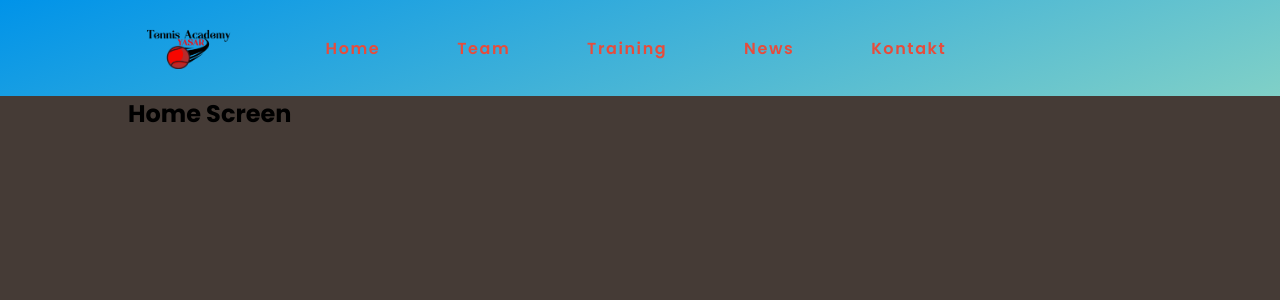
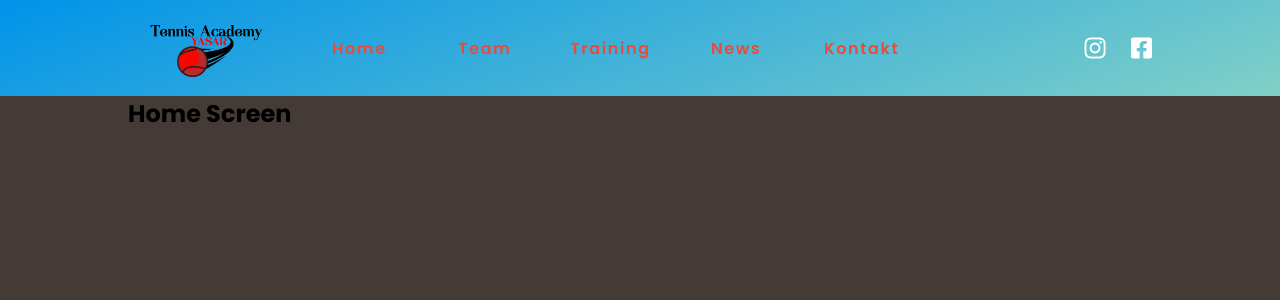
Before and after one commit to nikita-reva/tennis-instructor-website, a React (Create React App) app: page / in a window 1280 px wide. Shown: the top 300 px of the page. Built offline with nearby package versions, Linux system fonts and the light colour scheme.

Commit message:
Social media bar in header added

```diff
--- a/package.json
+++ b/package.json
@@ -1,6 +1,6 @@
 {
 	"name": "tennis-academy-yasar",
-	"homepage": "https://github.com/nikita-reva/tennis-academy-yasar-website.git",
+	"homepage": "https://nikita-reva.github.io/tennis-academy-yasar-website/",
 	"version": "0.1.0",
 	"private": true,
 	"dependencies": {
--- a/public/index.html
+++ b/public/index.html
@@ -9,22 +9,18 @@
 			name="description"
 			content="Web site created using create-react-app"
 		/>
+
 		<link rel="apple-touch-icon" href="%PUBLIC_URL%/logo192.png" />
-    <!--
-      manifest.json provides metadata used when your web app is installed on a
-      user's mobile device or desktop. See https://developers.google.com/web/fundamentals/web-app-manifest/
-    -->
+
 		<link rel="manifest" href="%PUBLIC_URL%/manifest.json" />
-    <!--
-      Notice the use of %PUBLIC_URL% in the tags above.
-      It will be replaced with the URL of the `public` folder during the build.
-      Only files inside the `public` folder can be referenced from the HTML.
 
-      Unlike "/favicon.ico" or "favicon.ico", "%PUBLIC_URL%/favicon.ico" will
-      work correctly both with client-side routing and a non-root public URL.
-      Learn how to configure a non-root public URL by running `npm run build`.
-    -->
-    <title>React App</title>
+		<link
+			rel="stylesheet"
+			href="https://cdnjs.cloudflare.com/ajax/libs/font-awesome/5.15.1/css/all.min.css"
+			integrity="sha512-+4zCK9k+qNFUR5X+cKL9EIR+ZOhtIloNl9GIKS57V1MyNsYpYcUrUeQc9vNfzsWfV28IaLL3i96P9sdNyeRssA=="
+			crossorigin="anonymous"
+		/>
+		<title>Tennis Academy Yasar</title>
 	</head>
 	<body>
 		<noscript>You need to enable JavaScript to run this app.</noscript>
@@ -38,6 +34,5 @@
 
       To begin the development, run `npm start` or `yarn start`.
       To create a production bundle, use `npm run build` or `yarn build`.
-    -->
-  </body>
+    --></body>
 </html>
--- a/src/app/layout/components/header-components/HeaderUnit.jsx
+++ b/src/app/layout/components/header-components/HeaderUnit.jsx
@@ -6,18 +6,15 @@ import Navbar from './Navbar'
 import NavItem from './NavItem'
 import NavLink from './NavLink'
 import NavLogo from './NavLogo'
+import SocialMediaBar from './SocialMediaBar'
+import SocialMediaBarItem from './SocialMediaBarItem'
 
 const HeaderUnit = () => {
 	return (
 		<Header>
 			<NavContainer>
 				<Navbar>
-					<NavItem>
-						<NavLogo
-							to="/"
-							src={require('./logo-web-transparent.png')}
-						/>
-					</NavItem>
+					<NavLogo to="/" />
 					<NavItem>
 						<NavLink to="/" title="Home"></NavLink>
 					</NavItem>
@@ -34,6 +31,10 @@ const HeaderUnit = () => {
 						<NavLink to="/" title="Kontakt"></NavLink>
 					</NavItem>
 				</Navbar>
+				<SocialMediaBar>
+					<SocialMediaBarItem icon="instagram" />
+					<SocialMediaBarItem icon="facebook-square" />
+				</SocialMediaBar>
 			</NavContainer>
 		</Header>
 	)
--- a/src/app/layout/components/header-components/NavContainer.jsx
+++ b/src/app/layout/components/header-components/NavContainer.jsx
@@ -3,6 +3,8 @@ import styled from 'styled-components'
 
 const AniketosNavContainer = styled.nav`
 	width: 80%;
+	display: flex;
+	justify-content: space-between;
 	height: 100%;
 	margin: 0 auto;
 `
--- a/src/app/layout/components/header-components/NavItem.jsx
+++ b/src/app/layout/components/header-components/NavItem.jsx
@@ -2,7 +2,16 @@ import React from 'react'
 import styled from 'styled-components'
 
 const AniketosNavItem = styled.li`
-	margin: 0 6vw 0 0;
+	display: flex;
+	height: 100%;
+	align-items: center;
+	justify-content: center;
+	width: 100px;
+	transition: background 0.1s ease-in;
+
+	&:hover {
+		background: rgba(0, 0, 0, 0.1);
+	}
 `
 
 const NavItem = ({ children }) => {
--- a/src/app/layout/components/header-components/NavLink.jsx
+++ b/src/app/layout/components/header-components/NavLink.jsx
@@ -8,10 +8,6 @@ const AniketosLink = styled.div`
 		font-weight: 600;
 		letter-spacing: 0.1rem;
 		color: var(--primary-color);
-
-		&:hover {
-			background: rgba(0, 0, 0, 0.1);
-		}
 	}
 `
 
--- a/src/app/layout/components/header-components/NavLogo.jsx
+++ b/src/app/layout/components/header-components/NavLogo.jsx
@@ -3,7 +3,7 @@ import styled from 'styled-components'
 import { Link } from 'react-router-dom'
 import Logo from './images/logo.png'
 const AniketosNavLogo = styled.img`
-	height: 8vh;
+	height: 10vh;
 	padding: 1vh;
 `
 
--- a/src/app/layout/components/header-components/Navbar.jsx
+++ b/src/app/layout/components/header-components/Navbar.jsx
@@ -7,6 +7,7 @@ const AniketosNavbar = styled.ul`
 	justify-content: flex-start;
 	align-items: center;
 	list-style: none;
+	gap: 2vw;
 `
 
 const Navbar = ({ children }) => {
--- /dev/null
+++ b/src/app/layout/components/header-components/SocialMediaBar.jsx
@@ -0,0 +1,15 @@
+import React from 'react'
+import styled from 'styled-components'
+
+const AniketosSocialMediaBar = styled.ul`
+	display: flex;
+	align-items: center;
+	justify-content: flex-end;
+	gap: 2vw;
+`
+
+const SocialMediaBar = ({ children }) => {
+	return <AniketosSocialMediaBar>{children}</AniketosSocialMediaBar>
+}
+
+export default SocialMediaBar
--- /dev/null
+++ b/src/app/layout/components/header-components/SocialMediaBarItem.jsx
@@ -0,0 +1,25 @@
+import React from 'react'
+import styled from 'styled-components'
+
+const AniketosSocialMediaBarItem = styled.a`
+	text-decoration: none;
+	font-size: 24px;
+	color: #fff;
+	cursor: pointer;
+
+	transition: transform 0.1s ease-in;
+
+	&:hover {
+		transform: translateY(-15%);
+	}
+`
+
+const SocialMediaBarItem = ({ icon }) => {
+	return (
+		<AniketosSocialMediaBarItem>
+			<i className={'fab fa-' + icon}></i>
+		</AniketosSocialMediaBarItem>
+	)
+}
+
+export default SocialMediaBarItem
```
Also changed, not shown: src/app/layout/components/header-components/logo-web-transparent.png (deleted), 1 other file (tests, documents, lock files or other folders). Lines whose indentation alone changed are shown as unchanged.
